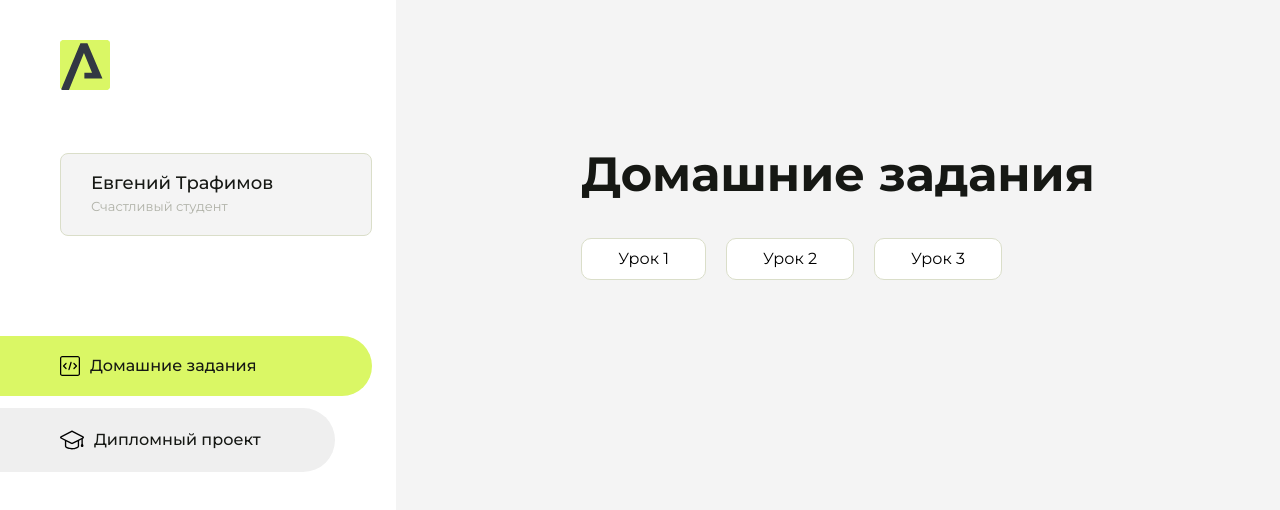
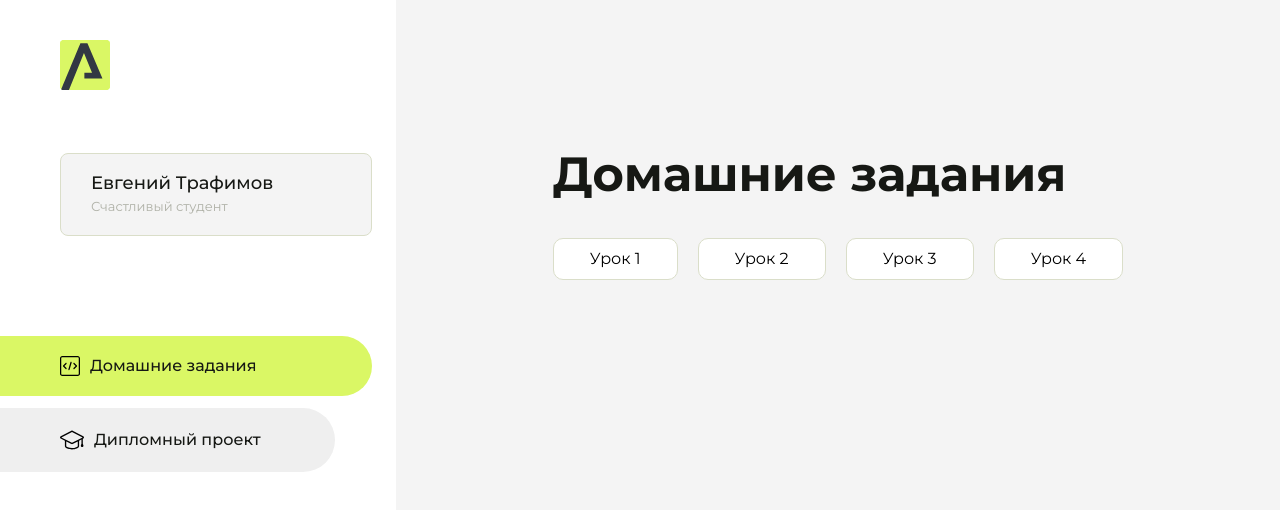
Before and after one commit to nendettaforaworld-cmyk/homework, a plain HTML site: page index.html in a window 1280 px wide. Drawn offline with Linux system fonts and the light colour scheme.

Commit message:
Update index.html

```diff
--- a/index.html
+++ b/index.html
@@ -101,6 +101,9 @@
                     <li class="content__list-item">
                         <a href="Homework-3/index.html">Урок 3</a>
                     </li>
+                    <li class="content__list-item">
+                        <a href="Homework-4/index.html">Урок 4</a>
+                    </li>
                 </ul>
             </div>
             <div class="content__block hidden" id="diplomBlock">
```
